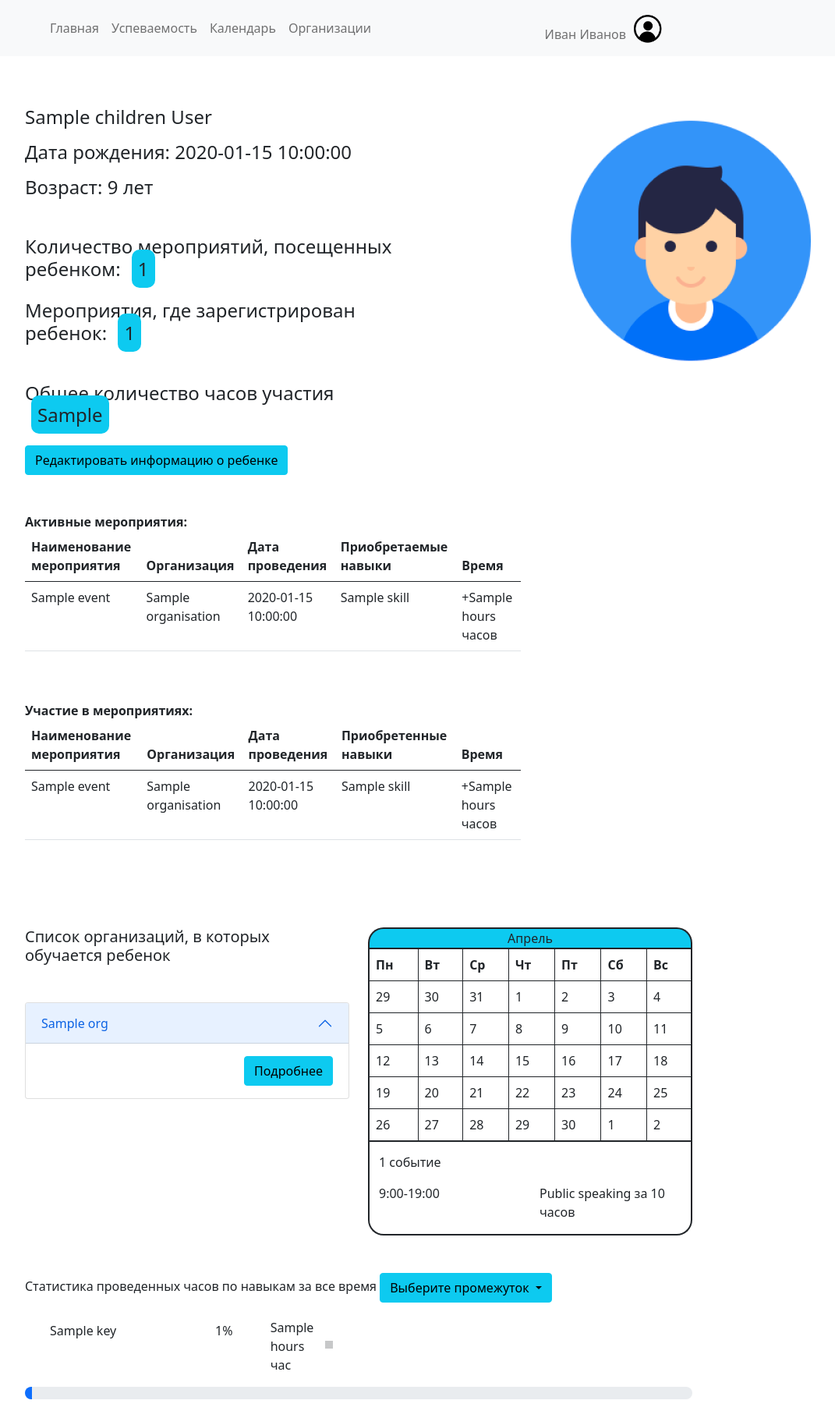
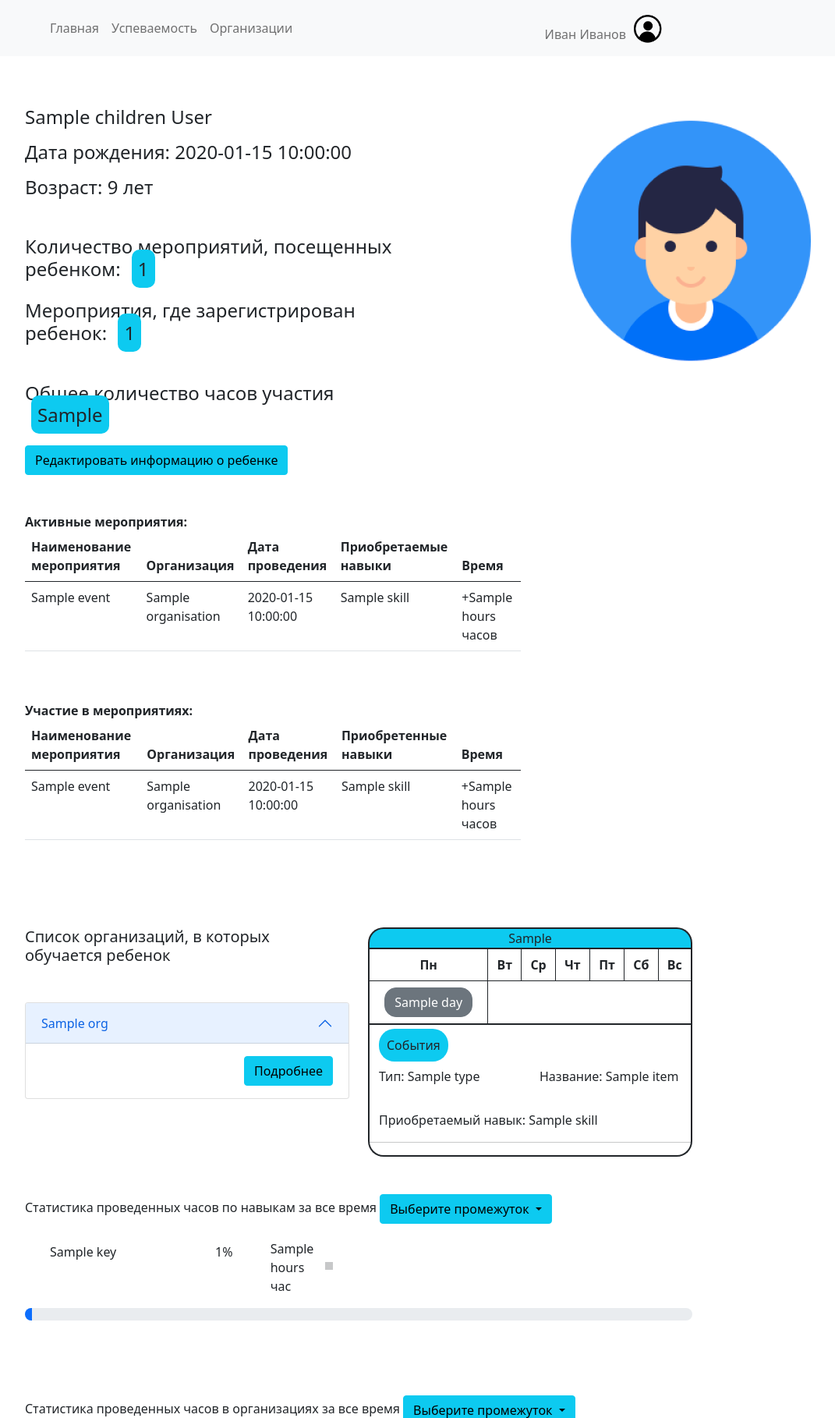
Before and after one commit to Kirill-ctrl/digital_skills, a Python web app: template portfolio/templates/parents/progress.html in a window 1320 px wide; the page is wider, and only the part inside the window is pictured. Shown: the top 1818 px of that part at 78% size, without its empty margins (200-1271 px from the left). Run offline with Jinja, Linux system fonts and the light colour scheme; the template is opened without the code that fills it: most values are stand-ins (such as "Sample title", 1, 10 or a date in 2020).

Commit message:
develop | add page calendar for org and calendar events for parents

```diff
--- a/portfolio/templates/navbar_organisation.html
+++ b/portfolio/templates/navbar_organisation.html
@@ -22,10 +22,7 @@
                 <a class="nav-link" href="{{ url_for('organisation/private_office.get_requests') }}">Запросы</a>
               </li>
               <li class="nav-item">
-                <a class="nav-link" href="/">Календарь</a>
-              </li>
-              <li class="nav-item">
-                <a class="nav-link" href="/">Структура</a>
+                <a class="nav-link" href="{{ url_for('organisation/private_office.calendar') }}">Календарь</a>
               </li>
             </ul>
           </div>
--- a/portfolio/templates/navbar_parent.html
+++ b/portfolio/templates/navbar_parent.html
@@ -14,9 +14,6 @@
               </li>
               <li class="nav-item">
                 <a class="nav-link" href="{{ url_for('parents/private_office.progress', children_id='A') }}">Успеваемость</a>
-              </li>
-              <li class="nav-item">
-                <a class="nav-link" href="/">Календарь</a>
               </li>
                 <li class="nav-item">
                 <a class="nav-link" href="{{ url_for('main.list_organisation') }}">Организации</a>
--- a/portfolio/templates/parents/progress.html
+++ b/portfolio/templates/parents/progress.html
@@ -194,79 +194,70 @@
         </div>
         <div class="col-4 col-sm-4 col-md-4 col-lg-4 col-xl-4 mt-5">
           <div class="header d-flex justify-content-center bg-info" style="border: 2px solid; border-bottom: none; border-radius: 20px 20px 0 0;">
-            Апрель
+            {{ month_str }}
           </div>
           <table class="table table-bordered" style="border: 2px solid;">
             <thead>
             <tr>
-              <th scope="col">Пн</th>
-              <th scope="col">Вт</th>
-              <th scope="col">Ср</th>
-              <th scope="col">Чт</th>
-              <th scope="col">Пт</th>
-              <th scope="col">Сб</th>
-              <th scope="col">Вс</th>
+              <th class="text-center" scope="col">Пн</th>
+              <th class="text-center" scope="col">Вт</th>
+              <th class="text-center" scope="col">Ср</th>
+              <th class="text-center" scope="col">Чт</th>
+              <th class="text-center" scope="col">Пт</th>
+              <th class="text-center" scope="col">Сб</th>
+              <th class="text-center" scope="col">Вс</th>
             </tr>
             </thead>
             <tbody>
+            {% for week in calendar %}
             <tr>
-              <td>29</td>
-              <td>30</td>
-              <td>31</td>
-              <td>1</td>
-              <td>2</td>
-              <td>3</td>
-              <td>4</td>
+              {% for day_week in week %}
+              <td class="text-center">
+                {% if calendar_date == day_week %}
+                <a class="btn btn-info" style="border-radius: 15px;" href="{{ url_for('parents/private_office.progress', children_id=children.id, calendar_date=day_week) }}">
+                  {{ day_week.day }}
+                </a>
+                {% else %}
+                <a class="btn btn-secondary" style="border-radius: 15px;" href="{{ url_for('parents/private_office.progress', children_id=children.id, calendar_date=day_week) }}">
+                  {{ day_week.day }}
+                </a>
+                {% endif %}
+              </td>
+              {% endfor %}
             </tr>
-            <tr>
-              <td>5</td>
-              <td>6</td>
-              <td>7</td>
-              <td>8</td>
-              <td>9</td>
-              <td>10</td>
-              <td>11</td>
-            </tr>
-            <tr>
-              <td>12</td>
-              <td>13</td>
-              <td>14</td>
-              <td>15</td>
-              <td>16</td>
-              <td>17</td>
-              <td>18</td>
-            </tr>
-            <tr>
-              <td>19</td>
-              <td>20</td>
-              <td>21</td>
-              <td>22</td>
-              <td>23</td>
-              <td>24</td>
-              <td>25</td>
-            </tr>
-            <tr>
-              <td>26</td>
-              <td>27</td>
-              <td>28</td>
-              <td>29</td>
-              <td>30</td>
-              <td>1</td>
-              <td>2</td>
-            </tr>
+            {% endfor %}
             </tbody>
           </table>
+          {% if events_for_date %}
           <div class="row" style="border: 2px solid; border-top: none; border-radius: 0 0 20px 20px; margin-top: -18px; margin-right: 0px; margin-left: 0px;">
             <div class="col-12 col-sm-12 col-md-12 col-lg-12 col-xl-12 mt-3">
-              1 событие
+              <span style="border-radius: 20px; padding: 10px;" class="bg-info">События</span>
+            </div>
+            {% for item in events_for_date %}
+            <div class="col-6 col-sm-6 col-md-6 col-lg-6 col-xl-6 mt-3 mb-3">
+              Тип: {{ item.type }}
             </div>
             <div class="col-6 col-sm-6 col-md-6 col-lg-6 col-xl-6 mt-3 mb-3">
-              9:00-19:00
+              Название: {{ item.name }}
+            </div>
+            <div class="col-12 col-sm-12 col-md-12 col-lg-12 col-xl-12 mt-3 mb-3">
+              Приобретаемый навык: {{ item.skill }}
+            </div>
+            <hr>
+            {% endfor %}
+          </div>
+          {% else %}
+          <div class="row" style="border: 2px solid; border-top: none; border-radius: 0 0 20px 20px; margin-top: -18px; margin-right: 0px; margin-left: 0px;">
+            <div class="col-12 col-sm-12 col-md-12 col-lg-12 col-xl-12 mt-3">
+              Нет активных событий на этот день
             </div>
             <div class="col-6 col-sm-6 col-md-6 col-lg-6 col-xl-6 mt-3 mb-3">
-              Public speaking за 10 часов
+              <a class="btn btn-info" href="{{ url_for('main.list_organisation') }}">
+                Записаться
+              </a>
             </div>
           </div>
+          {% endif %}
         </div>
     </div>
 </div>
@@ -483,5 +474,10 @@
   </div>
 </div>
 </div>
+<script>
+
+</script>
+
+
 </body>
 </html>
```
Also changed, not shown: portfolio/internal/biz/dao/events.py (+19 -0 lines), portfolio/internal/biz/dao/events_child.py (+24 -0 lines), portfolio/internal/biz/services/events.py (+9 -0 lines), portfolio/internal/biz/services/events_child.py (+7 -0 lines), portfolio/internal/biz/validators/utils.py (+9 -1 lines), portfolio/internal/http/views/private_office_organisation.py (+32 -3 lines), portfolio/internal/http/views/private_office_parents.py (+16 -0 lines), portfolio/templates/organisation/calendar.html (added, +110 -0 lines).
